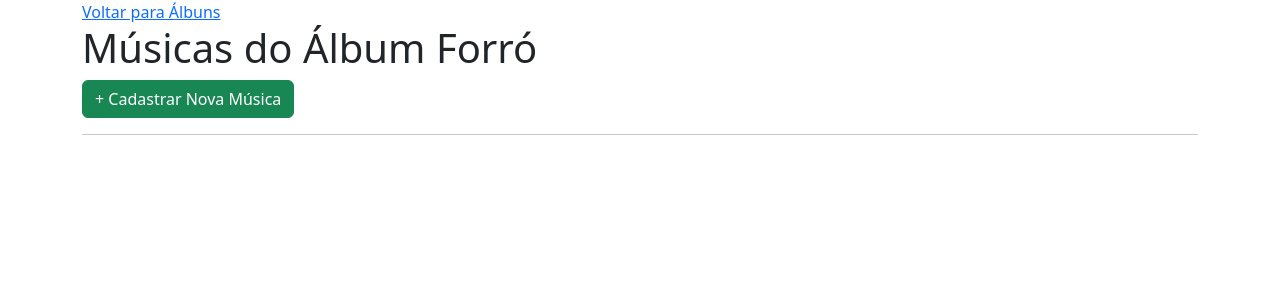
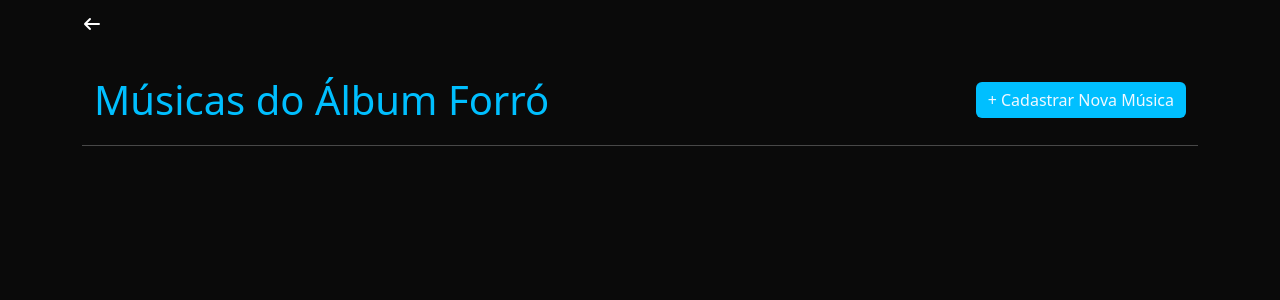
Before and after one commit to amandaambrosiov/curso-php-fundamentos, a PHP site: the page made by 13_PROJETO_MP3/index.php in a window 1280 px wide. Shown: the top 300 px of the page. Run offline with PHP 8.4, Linux system fonts and the light colour scheme; some libraries are stand-ins or nearby versions.

Commit message:
finalizando estilização e bugs do projeto

```diff
--- a/13_PROJETO_MP3/index.php
+++ b/13_PROJETO_MP3/index.php
@@ -1,3 +1,4 @@
+<?php ob_start(); ?>
 <!DOCTYPE html>
 <html lang="pt-br">
 
@@ -6,6 +7,8 @@
     <meta name="viewport" content="width=device-width, initial-scale=1.0">
     <link href="https://cdn.jsdelivr.net/npm/bootstrap@5.3.7/dist/css/bootstrap.min.css" rel="stylesheet" integrity="sha384-LN+7fdVzj6u52u30Kp6M/trliBMCMKTyK833zpbD+pXdCLuTusPj697FH4R/5mcr" crossorigin="anonymous">
     <link rel="stylesheet" href="style.css">
+    <link rel="stylesheet" href="https://cdnjs.cloudflare.com/ajax/libs/bootstrap-icons/1.13.1/font/bootstrap-icons.min.css" integrity="sha512-t7Few9xlddEmgd3oKZQahkNI4dS6l80+eGEzFQiqtyVYdvcSG2D3Iub77R20BdotfRPA9caaRkg1tyaJiPmO0g==" crossorigin="anonymous" referrerpolicy="no-referrer" />
+    <link rel="stylesheet" href="https://cdnjs.cloudflare.com/ajax/libs/font-awesome/7.0.0/css/all.min.css" integrity="sha512-DxV+EoADOkOygM4IR9yXP8Sb2qwgidEmeqAEmDKIOfPRQZOWbXCzLC6vjbZyy0vPisbH2SyW27+ddLVCN+OMzQ==" crossorigin="anonymous" referrerpolicy="no-referrer" />
     <title>MP3</title>
 </head>
 
@@ -28,6 +31,8 @@
     </div>
 
     <script src="https://cdn.jsdelivr.net/npm/bootstrap@5.3.7/dist/js/bootstrap.bundle.min.js" integrity="sha384-ndDqU0Gzau9qJ1lfW4pNLlhNTkCfHzAVBReH9diLvGRem5+R9g2FzA8ZGN954O5Q" crossorigin="anonymous"></script>
+    <?php ob_end_flush(); ?>
+
 </body>
 
 </html>
--- a/13_PROJETO_MP3/pages/musics.php
+++ b/13_PROJETO_MP3/pages/musics.php
@@ -1,7 +1,10 @@
-<a href="?page=albuns">Voltar para Álbuns</a>
-<h1>Músicas do Álbum <?= $_GET['album'] ?></h1>
-
-<a href="?page=new_music&album=<?= $_GET['album'] ?>" class="btn btn-success">+ Cadastrar Nova Música</a>
+<a href="?page=albuns"><i class="fa-solid fa-arrow-left voltar"></i></a>
+<nav class="navbar">
+    <div class="container-fluid">
+        <h1>Músicas do Álbum <?= $_GET['album'] ?></h1>
+        <a href="?page=new_music&album=<?= $_GET['album'] ?>" class="btn btn-add">+ Cadastrar Nova Música</a>
+    </div>
+</nav>
 
 <hr>
 
@@ -12,9 +15,10 @@ $musics = getMusics($album);
 foreach ($musics as $music):
 ?>
 
-<div class="col-12">
-    <audio src="<?=$music?>" controls></audio>
-</div>
+    <div class="audio container-fluid px-0 mb-4">
+        <h5 class="text-white"><?= basename($music) ?></h5>
+        <audio src="<?= $music ?>" controls class="audio-player w-100"></audio>
+    </div>
 
 <?php
 endforeach;
--- a/13_PROJETO_MP3/style.css
+++ b/13_PROJETO_MP3/style.css
@@ -1,3 +1,105 @@
+* {
+    margin: 0;
+    padding: 0;
+    box-sizing: border-box;
+}
+
+body {
+    background-color: #0A0A0A !important;
+    padding-bottom: 3rem;
+}
+
+hr {
+    color: white;
+    margin-top: -1.2rem;
+}
+
+h1 {
+    color: #00BFFF;
+    margin: 2rem 0 !important;
+}
+
+h2 {
+    color: #FFFFFF !important;
+    font-size: 1.5rem;
+    font-weight: 400;
+}
+
+a {
+    text-decoration: none !important;
+}
+
+.btn-add {
+    border: none;
+    color: aliceblue !important;
+    background-color: #00BFFF !important;
+    transition: 0.3s ease-in-out;
+}
+
+.btn-add:hover {
+    transform: scale(1.05);
+}
+
+.album {
+    transition: 0.3s ease-in-out;
+}
+
+.album:hover {
+    transform: scale(1.05);
+}
+
 .img-album {
     max-width: 100%;
 }
+
+.form {
+    background-color: #f7f7f7;
+    padding: 1.5rem;
+    border-radius: 10px;
+}
+
+a .voltar {
+    margin-top: 1rem !important;
+    color: #FFFFFF !important;
+    transition: transform 0.2s ease-in-out;
+}
+
+a .voltar:hover {
+    transform: translateX(-5px);
+    /* move para a esquerda */
+}
+
+
+.audio {
+    width: 100% !important;
+    margin-bottom: 1rem;
+}
+
+.audio-player {
+    background-color: #101826;
+    border-radius: 22px;
+    /* padding: 10px; */
+    /* border: 1px solid #2e3b55; */
+    box-shadow: 0 4px 10px rgba(0, 0, 0, 0.4);
+    outline: none;
+}
+
+.audio-player::-webkit-media-controls-panel {
+    background-color: #101826;
+    color: white;
+    border-radius: 12px;
+}
+
+.audio-player::-webkit-media-controls-play-button,
+.audio-player::-webkit-media-controls-volume-slider,
+.audio-player::-webkit-media-controls-timeline,
+.audio-player::-webkit-media-controls-current-time-display,
+.audio-player::-webkit-media-controls-time-remaining-display {
+    filter: invert(1);
+    /* deixa os ícones e textos brancos */
+}
+
+/* Espaçamento entre os players */
+.audio {
+    margin-bottom: 20px;
+}
```
Also changed, not shown: 13_PROJETO_MP3/pages/albuns.php (+7 -4 lines), 13_PROJETO_MP3/pages/new_album.php (+15 -15 lines), 13_PROJETO_MP3/pages/new_music.php (+11 -12 lines), 13_PROJETO_MP3/albuns/Forró/Forró.jpg (added), 13_PROJETO_MP3/albuns/Mpb/Mpb.jpg (added), 13_PROJETO_MP3/albuns/Rock/musics/Mpb.jpg (added), 13_PROJETO_MP3/albuns/Samba/Samba.jpg (added).
